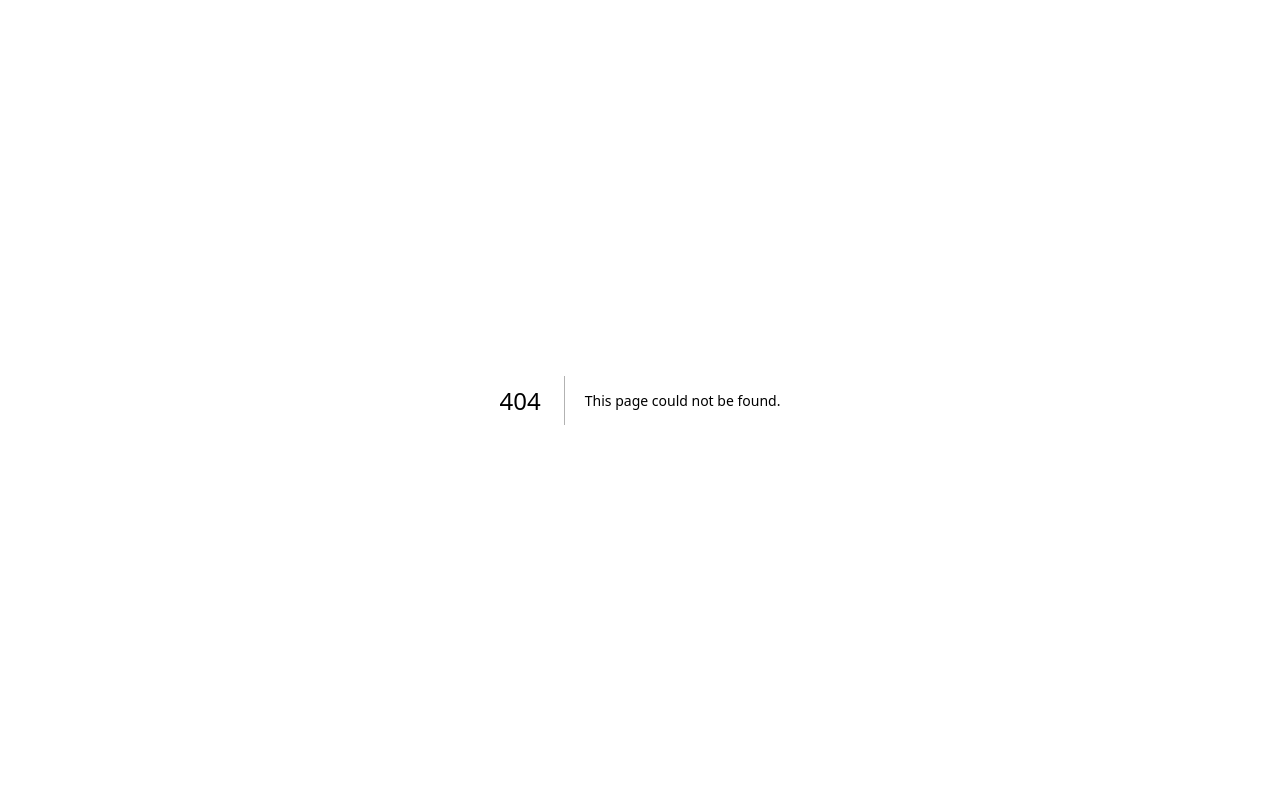
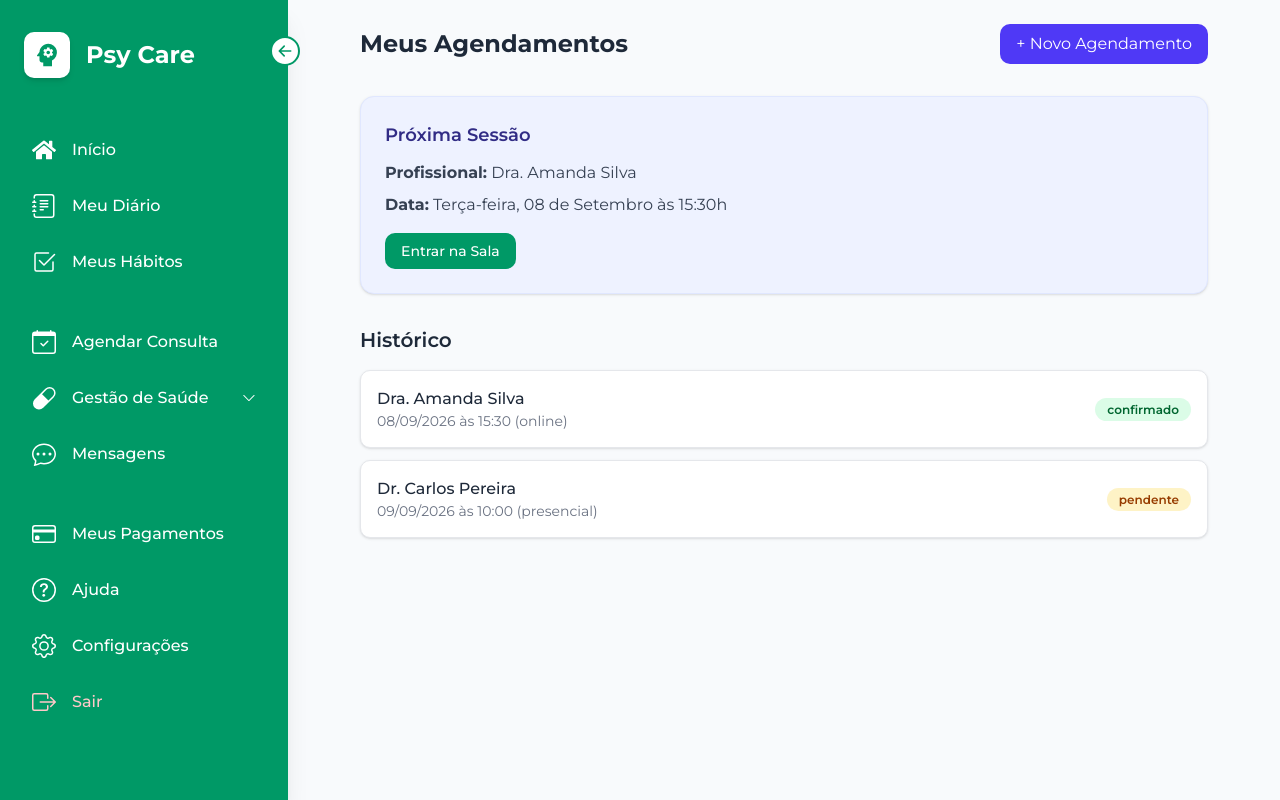
Before and after one commit to Dot010/Psycare, a Next.js app: page /dashboard/appointments in a window 1280 px wide. Before the commit this address had no page. Built offline with nearby package versions, Linux system fonts and the light colour scheme.

Commit message:
feat(appointments): add Appointments component with appointment management and modal

```diff
--- /dev/null
+++ b/src/app/dashboard/appointments/page.tsx
@@ -0,0 +1,160 @@
+"use client"
+
+import { mockUser, Agendamento } from "@/data/mockData"
+
+import { useState, FormEvent } from "react";
+export default function Appointments() {
+  const [appointments, setAppointments] = useState<Agendamento[]>(mockUser.agendamentos || []);
+  const [isModalOpen, setIsModalOpen] = useState(false);
+
+  const [profissional, setProfissional] = useState('');
+  const [data, setData] = useState('');
+  const [hora, setHora] = useState('');
+  const [tipo, setTipo] = useState<"online" | "presencial">("online");
+
+const handleCreateAppointment = (e: FormEvent) => {
+    e.preventDefault();
+    if (!profissional || !data || !hora) return;
+
+    const novoAgendamento: Agendamento = {
+      id: Date.now().toString(),
+      profissional,
+      data,
+      hora,
+      status: "pendente",
+      tipo,
+    };
+  setAppointments([novoAgendamento, ...appointments]);
+
+
+  setProfissional('');
+  setTipo("online");
+    setIsModalOpen(false);
+    setData('');
+    setHora('');
+  };
+
+return (
+    <div className="p-6 max-w-4xl mx-auto">
+      {/* Cabeçalho */}
+      <div className="flex flex-col sm:flex-row sm:items-center justify-between gap-4 mb-8">
+        <h1 className="text-2xl font-bold text-gray-800">Meus Agendamentos</h1>
+        <button
+          onClick={() => setIsModalOpen(true)}
+          className="bg-indigo-600 text-white px-4 py-2 rounded-lg hover:bg-indigo-700 transition"
+        >
+          + Novo Agendamento
+        </button>
+      </div>
+
+
+      {isModalOpen && (
+        <div className="fixed inset-0 bg-black/50 flex items-center justify-center p-4 z-50">
+          <div className="bg-white p-6 rounded-xl max-w-md w-full shadow-lg">
+            <h2 className="text-xl font-semibold mb-4 text-gray-800">Agendar Nova Sessão</h2>
+
+            <form onSubmit={handleCreateAppointment} className="space-y-4">
+              <div>
+                <label className="block text-sm font-medium text-gray-700 mb-1">Profissional</label>
+                <input
+                  type="text"
+                  value={profissional}
+                  onChange={(e) => setProfissional(e.target.value)}
+                  placeholder="Ex: Dra. Ana Silva"
+                  className="w-full border border-gray-300 rounded-lg p-2 text-sm focus:outline-none focus:ring-2 focus:ring-indigo-500"
+                  required
+                />
+              </div>
+
+              <div className="grid grid-cols-2 gap-2">
+                <div>
+                  <label className="block text-sm font-medium text-gray-700 mb-1">Data</label>
+                  <input
+                    type="date"
+                    value={data}
+                    onChange={(e) => setData(e.target.value)}
+                    className="w-full border border-gray-300 rounded-lg p-2 text-sm focus:outline-none focus:ring-2 focus:ring-indigo-500"
+                    required
+                  />
+                </div>
+                <div>
+                  <label className="block text-sm font-medium text-gray-700 mb-1">Hora</label>
+                  <input
+                    type="time"
+                    value={hora}
+                    onChange={(e) => setHora(e.target.value)}
+                    className="w-full border border-gray-300 rounded-lg p-2 text-sm focus:outline-none focus:ring-2 focus:ring-indigo-500"
+                    required
+                  />
+                </div>
+              </div>
+
+              <div>
+                <label className="block text-sm font-medium text-gray-700 mb-1">Tipo</label>
+                <select
+                  value={tipo}
+                  onChange={(e) => setTipo(e.target.value as "online" | "presencial")}
+                  className="w-full border border-gray-300 rounded-lg p-2 text-sm focus:outline-none focus:ring-2 focus:ring-indigo-500"
+                >
+                  <option value="online">Online</option>
+                  <option value="presencial">Presencial</option>
+                </select>
+              </div>
+
+              <div className="flex justify-end gap-2 mt-6">
+                <button
+                  type="button"
+                  onClick={() => setIsModalOpen(false)}
+                  className="px-4 py-2 border border-gray-300 rounded-lg text-sm text-gray-600 hover:bg-gray-50 transition"
+                >
+                  Cancelar
+                </button>
+                <button
+                  type="submit"
+                  className="px-4 py-2 bg-indigo-600 text-white rounded-lg text-sm hover:bg-indigo-700 transition"
+                >
+                  Salvar
+                </button>
+              </div>
+            </form>
+          </div>
+        </div>
+      )}
+
+
+      <div className="bg-indigo-50 border border-indigo-100 p-6 rounded-xl mb-8 shadow-sm">
+        <h3 className="text-lg font-semibold text-indigo-900 mb-3">Próxima Sessão</h3>
+        <div className="space-y-2 text-gray-700 mb-4">
+          <p><strong>Profissional:</strong> {mockUser.nextSession.doctor}</p>
+          <p><strong>Data:</strong> {mockUser.nextSession.date} às {mockUser.nextSession.time}</p>
+        </div>
+        <button className="bg-emerald-600 text-white px-4 py-2 rounded-lg hover:bg-emerald-700 transition text-sm font-medium">
+          Entrar na Sala
+        </button>
+      </div>
+
+
+      <h2 className="text-xl font-semibold text-gray-800 mb-4">Histórico</h2>
+      <ul className="space-y-3">
+        {appointments.map((item) => (
+          <li
+            key={item.id}
+            className="flex flex-col sm:flex-row sm:items-center justify-between p-4 bg-white border border-gray-200 rounded-lg shadow-sm gap-2"
+          >
+            <div>
+              <p className="font-medium text-gray-800">{item.profissional}</p>
+              <p className="text-sm text-gray-500">{item.data} às {item.hora} ({item.tipo})</p>
+            </div>
+            <div>
+              <span className={`px-3 py-1 rounded-full text-xs font-semibold ${
+                item.status === 'confirmado' ? 'bg-green-100 text-green-800' : 'bg-amber-100 text-amber-800'
+              }`}>
+                {item.status}
+              </span>
+            </div>
+          </li>
+        ))}
+      </ul>
+    </div>
+  )
+}
--- a/src/app/dashboard/diary/page.tsx
+++ b/src/app/dashboard/diary/page.tsx
@@ -15,7 +15,7 @@ const DiaryPage = () => {
 
   return (
     <div className="p-8 space-y-8 max-w-5xl">
-      {/* Cabecalho */}
+
       <div className="flex flex-col sm:flex-row sm:items-center justify-between gap-4">
         <div>
           <h1 className="text-2xl font-bold text-slate-800">
--- a/src/app/dashboard/habits/page.tsx
+++ b/src/app/dashboard/habits/page.tsx
@@ -8,7 +8,6 @@ import { NewHabitModal } from "@/components/NewHabitModal";
 const HabitPage = () => {
   const [habits, setHabits] = useState<Habit[]>([...(mockUser.habits || [])]);
 
-  // Função para adicionar um novo hábito
   const handleAddHabit = (newHabit: Habit) => {
     setHabits((prevHabits) => [...prevHabits, newHabit]);
   };
@@ -18,7 +17,7 @@ const HabitPage = () => {
   }
 
 
-  // Função para alternar o status de um hábito
+
 const toggleHabit = (id: string) => {
   setHabits((prevHabits) =>
     prevHabits.map((habit) =>
--- a/src/components/NavMobile.tsx
+++ b/src/components/NavMobile.tsx
@@ -1,9 +1,10 @@
 "use client";
 
 import { useState } from 'react';
+import { useRouter } from 'next/navigation'; // Importante para mudar de página
 import { FaHome } from "react-icons/fa";
 import {
-  BsJournalText, BsCalendarCheck, BsGrid, BsBoxArrowRight, BsCheck2Square,
+  BsJournalText, BsCalendarCheck, BsBoxArrowRight, BsCheck2Square,
   BsChatDots, BsCapsule, BsCreditCard,
   BsGrid3X3GapFill,
   BsQuestionCircle,
@@ -12,39 +13,52 @@ import {
 import { motion, AnimatePresence } from "framer-motion";
 
 const NavMobile = () => {
+  const [menuOpen, setMenuOpen] = useState(false);
+  const router = useRouter(); // Instancia o router do Next.js
 
-  const [menuOpen, setMenuOpen] = useState(false);
-
+  // Adicionamos o path correto para cada página
   const QuickActions = [
-   { title: "Início", icon: <FaHome /> },
-    { title: "Diário", icon: <BsJournalText /> },
-    { title: "Hábitos", icon: <BsCheck2Square /> },
-    { title: "Agenda", icon: <BsCalendarCheck />, },
+    { title: "Início", icon: <FaHome />, path: "/dashboard/home" },
+    { title: "Diário", icon: <BsJournalText />, path: "/dashboard/diary" },
+    { title: "Hábitos", icon: <BsCheck2Square />, path: "/dashboard/habits" },
+    { title: "Agenda", icon: <BsCalendarCheck />, path: "/dashboard/appointments" },
   ];
 
-    const MoreMenus= [
-    {title: "Saúde", icon: <BsCapsule />, },
-    { title: "Chat", icon: <BsChatDots /> },
-    { title: "Meus Pagamentos", icon: <BsCreditCard />, gap: true },
-    { title: "Ajuda" , icon: <BsQuestionCircle />, path: "/help"  },
-       { title: "Configurações", icon: <BsGear/>, path: "/settings" },
-      { title: "Sair", icon: <BsBoxArrowRight />, logout: true },
+  const MoreMenus = [
+    { title: "Saúde", icon: <BsCapsule />, path: "/dashboard/health" },
+    { title: "Chat", icon: <BsChatDots />, path: "/dashboard/chat" },
+    { title: "Meus Pagamentos", icon: <BsCreditCard />, path: "/dashboard/payments" },
+    { title: "Ajuda", icon: <BsQuestionCircle />, path: "/dashboard/help" },
+    { title: "Configurações", icon: <BsGear />, path: "/dashboard/settings" },
+    { title: "Sair", icon: <BsBoxArrowRight />, logout: true },
   ];
+
+  const handleNavigate = (path?: string, logout?: boolean) => {
+    if (logout) {
+      // Lógica de logout se necessário
+      router.push("/login");
+      return;
+    }
+    if (path) {
+      router.push(path);
+      setMenuOpen(false); // Fecha o drawer ao clicar numa opção
+    }
+  };
 
   return (
     <div className='md:hidden'>
       <nav className='fixed bottom-0 left-0 right-0 bg-white border-t
-             border-slate-200 h-20 px-4 flex justify-around items-center z-50 shadow-[0_-5px_15px_rgba(0,0,0,0.05)]'>
+            border-slate-200 h-20 px-4 flex justify-around items-center z-50 shadow-[0_-5px_15px_rgba(0,0,0,0.05)]'>
         {QuickActions.map((item, index) => (
-          <button key={index}
-            className='flex flex-col items-center gap-1 text-slate-400
-           active:text-emerald-600 transition-all'>
+          <button
+            key={index}
+            onClick={() => handleNavigate(item.path)}
+            className='flex flex-col items-center gap-1 text-slate-400 active:text-emerald-600 transition-all'
+          >
             <span className='text-xl'>{item.icon}</span>
             <span className='text-[10px] font-bold uppercase tracking-tight'>{item.title}</span>
-
           </button>
         ))}
-
 
         <button
           onClick={() => setMenuOpen(!menuOpen)}
@@ -56,7 +70,8 @@ const NavMobile = () => {
           <span className="text-[10px] font-bold uppercase tracking-tight">Mais</span>
         </button>
       </nav>
-      {/* DRAWER (MENU QUE SOBE) */}
+
+
       <AnimatePresence>
         {menuOpen && (
           <>
@@ -84,7 +99,11 @@ const NavMobile = () => {
 
               <div className="grid grid-cols-4 gap-y-8">
                 {MoreMenus.map((item, i) => (
-                  <button key={i} className="flex flex-col items-center gap-2 group">
+                  <button
+                    key={i}
+                    onClick={() => handleNavigate(item.path, item.logout)}
+                    className="flex flex-col items-center gap-2 group"
+                  >
                     <div className={`w-14 h-14 rounded-2xl flex items-center justify-center text-2xl transition-all shadow-sm
                       ${item.logout ? 'bg-red-50 text-red-500' : 'bg-slate-50 text-slate-600 active:bg-emerald-600 active:text-white'}`}>
                       {item.icon}
@@ -99,9 +118,8 @@ const NavMobile = () => {
           </>
         )}
       </AnimatePresence>
-
-      </div>
+    </div>
   )
 }
 
-export default NavMobile
+export default NavMobile;
--- a/src/data/mockData.ts
+++ b/src/data/mockData.ts
@@ -17,7 +17,14 @@ export interface DiaryEntry {
     completedToday?: boolean
     streak: number
   }
-
+export type Agendamento = {
+  id: string
+  profissional: string
+  data: string
+  hora: string
+  status: "pendente" | "confirmado" | "cancelado"
+  tipo: 'online' | 'presencial'
+}
 export const mockUser = {
   name: "Jonathan",
   nextSession: {
@@ -72,7 +79,25 @@ export const mockUser = {
       content: "Senti-me um pouco sobrecarregado com as tarefas, mas consegui organizar melhor meu tempo.",
     },
   ] as DiaryEntry[],
+  agendamentos: [
+    {
+      id: "1",
+      profissional: "Dra. Amanda Silva",
+      data: "08/09/2026",
+      hora: "15:30",
+      status: "confirmado",
+      tipo: "online",
 
+    },
+    {
+      id: "2",
+      profissional: "Dr. Carlos Pereira",
+      data: "09/09/2026",
+      hora: "10:00",
+      status: "pendente",
+      tipo: "presencial",
+    },
+  ] as Agendamento[],
 };
 
   ;
```
